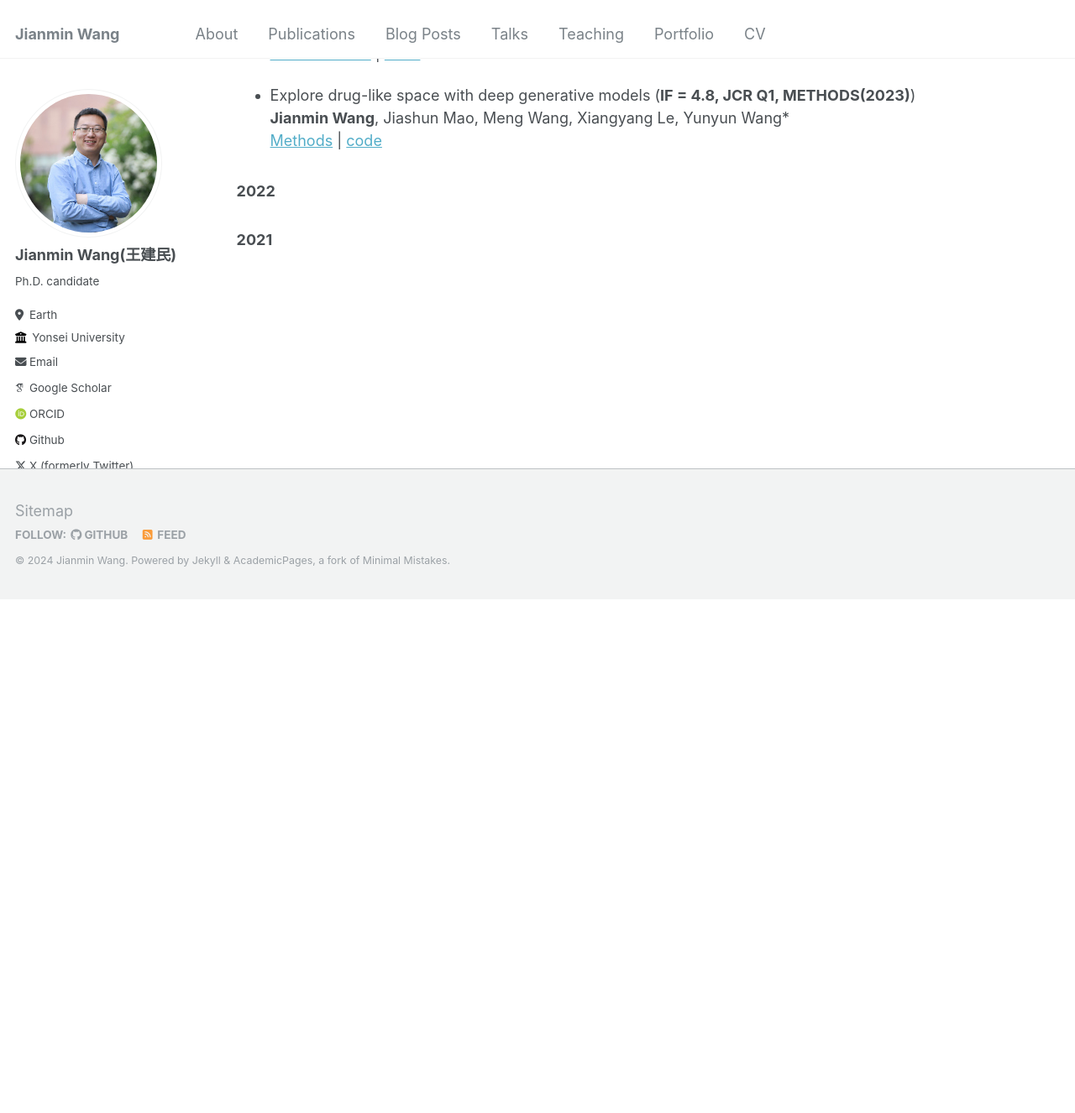
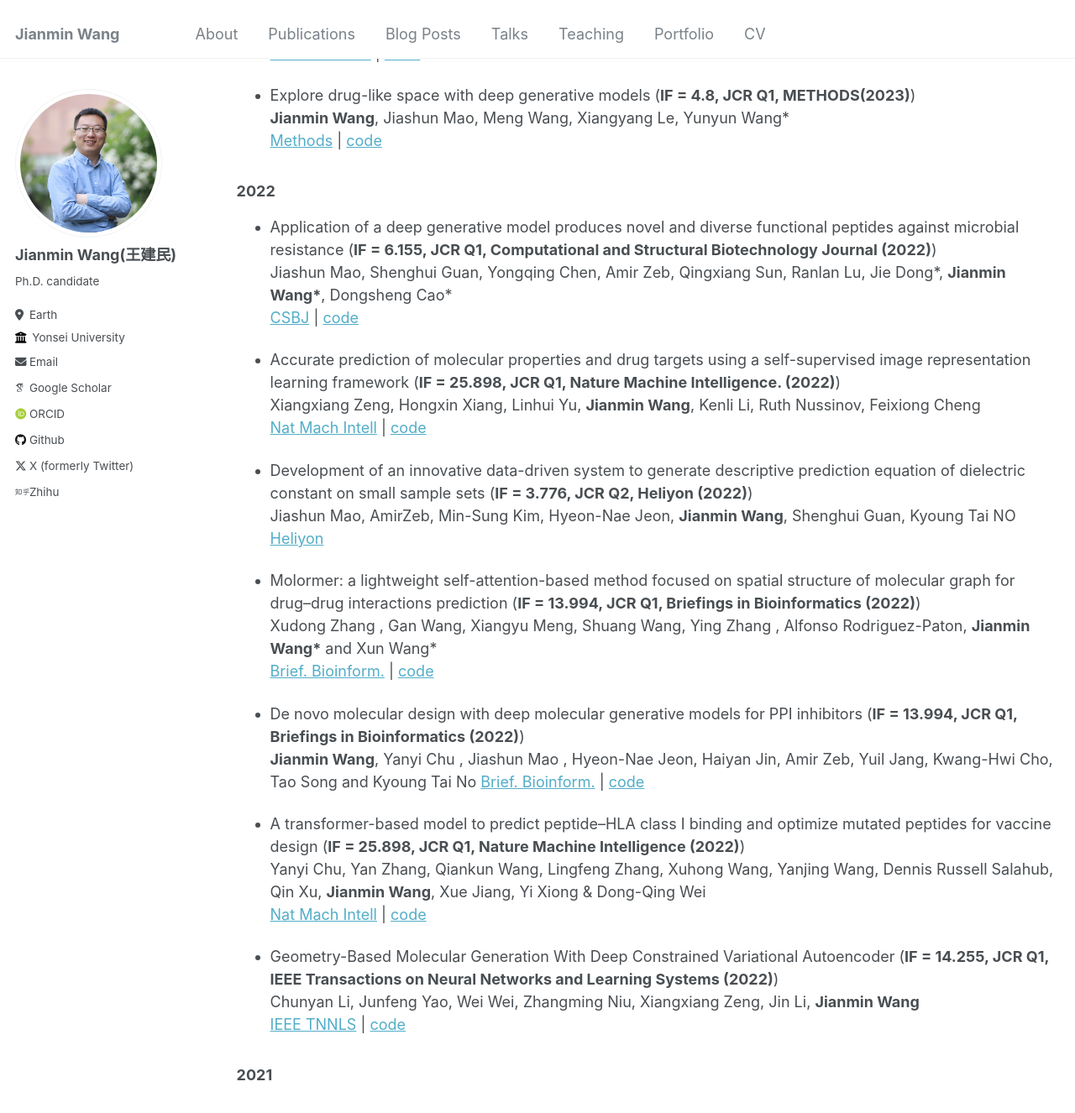
Before and after one commit to Jianmin2drugai/Jianmin2drugai.github.io, a Jekyll site: the page built from _pages/publications.md, in a window 1280 px wide and 1400 px high, scrolled down 2312 px. Shown: the top 1326 px of the window at 84% size. Built offline with Jekyll 4.4.1, drawn with Linux system fonts in a browser that asks for light colours; some web fonts are replaced; before the commit the page ends 3025 px from its top, so only the background shows below that.

Commit message:
Update publications.md

```diff
--- a/_pages/publications.md
+++ b/_pages/publications.md
@@ -81,8 +81,32 @@ author_profile: true
 
 ### 2022
 
+*   Application of a deep generative model produces novel and diverse functional peptides against microbial resistance (**IF = 6.155, JCR Q1, Computational and Structural Biotechnology Journal (2022)**)
+    Jiashun Mao, Shenghui Guan, Yongqing Chen, Amir Zeb, Qingxiang Sun, Ranlan Lu, Jie Dong\*, **Jianmin Wang\***, Dongsheng Cao\*
+    [CSBJ](https://doi.org/10.1016/j.csbj.2022.12.029) | [code](https://github.com/AspirinCode/AMPTrans-lstm)
 
+*   Accurate prediction of molecular properties and drug targets using a self-supervised image representation learning framework (**IF = 25.898, JCR Q1, Nature Machine Intelligence. (2022)**)
+    Xiangxiang Zeng, Hongxin Xiang, Linhui Yu, **Jianmin Wang**, Kenli Li, Ruth Nussinov, Feixiong Cheng
+   [Nat Mach Intell](https://www.nature.com/articles/s42256-022-00557-6) | [code](https://github.com/AspirinCode/ImageMol)
 
+*   Development of an innovative data-driven system to generate descriptive prediction equation of dielectric constant on small sample sets (**IF = 3.776, JCR Q2, Heliyon (2022)**)
+    Jiashun Mao, AmirZeb, Min-Sung Kim, Hyeon-Nae Jeon, **Jianmin Wang**, Shenghui Guan, Kyoung Tai NO
+    [Heliyon](https://doi.org/10.1016/j.heliyon.2022.e10011)
 
+*   Molormer: a lightweight self-attention-based method focused on spatial structure of molecular graph for drug–drug interactions prediction (**IF = 13.994, JCR Q1, Briefings in Bioinformatics (2022)**)
+    Xudong Zhang , Gan Wang, Xiangyu Meng, Shuang Wang, Ying Zhang , Alfonso Rodriguez-Paton, **Jianmin Wang\*** and Xun Wang\*
+    [Brief. Bioinform.](https://doi.org/10.1093/bib/bbac296) | [code](https://github.com/AspirinCode/Molormer)
+
+*   De novo molecular design with deep molecular generative models for PPI inhibitors (**IF = 13.994, JCR Q1, Briefings in Bioinformatics (2022)**)
+    **Jianmin Wang**, Yanyi Chu , Jiashun Mao , Hyeon-Nae Jeon, Haiyan Jin, Amir Zeb, Yuil Jang, Kwang-Hwi Cho, Tao Song and Kyoung Tai No
+    [Brief. Bioinform.](https://doi.org/10.1093/bib/bbac285) | [code](https://github.com/AspirinCode/iPPIGAN)
+
+*   A transformer-based model to predict peptide–HLA class I binding and optimize mutated peptides for vaccine design (**IF = 25.898, JCR Q1, Nature Machine Intelligence (2022)**)
+    Yanyi Chu, Yan Zhang, Qiankun Wang, Lingfeng Zhang, Xuhong Wang, Yanjing Wang, Dennis Russell Salahub, Qin Xu, **Jianmin Wang**, Xue Jiang, Yi Xiong & Dong-Qing Wei
+    [Nat Mach Intell](https://doi.org/10.1038/s42256-022-00459-7) | [code](https://github.com/a96123155/TransPHLA-AOMP)
+
+*   Geometry-Based Molecular Generation With Deep Constrained Variational Autoencoder (**IF = 14.255, JCR Q1, IEEE Transactions on Neural Networks and Learning Systems (2022)**)
+    Chunyan Li, Junfeng Yao, Wei Wei, Zhangming Niu, Xiangxiang Zeng, Jin Li, **Jianmin Wang**
+    [IEEE TNNLS](https://ieeexplore.ieee.org/abstract/document/9714718) | [code](https://github.com/anny0316/GEOM-CVAE)
 
 ### 2021
```
